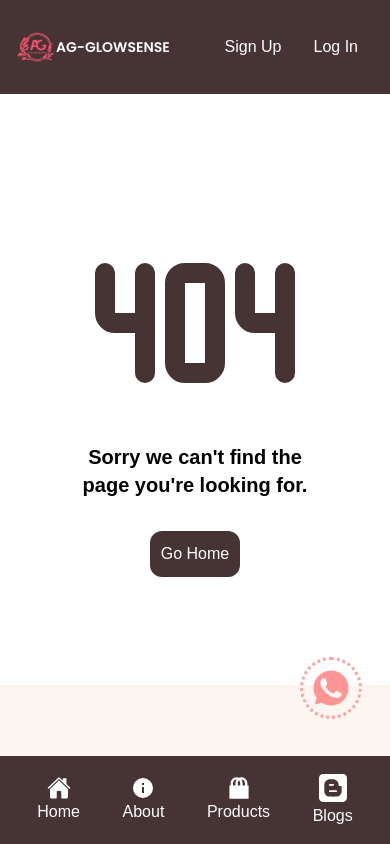
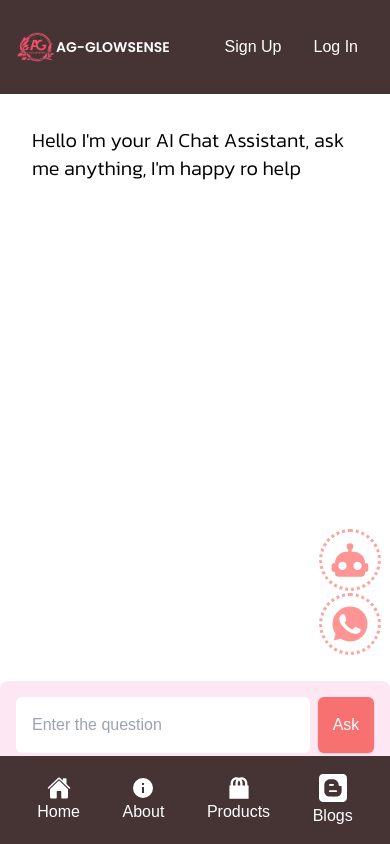
Before and after one commit to moloruntomiwa31/AG-Glowsense, a Vue app: page /chat in a window 390 px wide. Shown: the top 844 px of the page. Built offline with nearby package versions, Linux system fonts and the light colour scheme; no server answers; a web font is replaced by a local one.

Commit message:
#ai chat assistant

```diff
--- a/package.json
+++ b/package.json
@@ -9,6 +9,7 @@
   },
   "dependencies": {
     "@emailjs/browser": "^3.11.0",
+    "@google/generative-ai": "^0.17.1",
     "@vuelidate/core": "^2.0.3",
     "@vuelidate/validators": "^2.0.4",
     "aos": "^2.3.4",
--- a/src/App.vue
+++ b/src/App.vue
@@ -4,10 +4,26 @@
     <Toast v-show="toast.showToast" />
   </Transition>
   <RouterView />
+  <RouterLink
+    to="/chat"
+    class="fixed bottom-[16rem] right-[3%] md:bottom-4 lg:bottom-32 md:right-[9%] outline-dotted rounded-full outline-red-300 p-2 z-10"
+  >
+    <svg
+      xmlns="http://www.w3.org/2000/sv3"
+      width="40"
+      height="40"
+      viewBox="0 0 24 24"
+    >
+      <path
+        fill="#ff9494"
+        d="M12 2a2 2 0 0 1 2 2c0 .74-.4 1.39-1 1.73V7h1a7 7 0 0 1 7 7h1a1 1 0 0 1 1 1v3a1 1 0 0 1-1 1h-1v1a2 2 0 0 1-2 2H5a2 2 0 0 1-2-2v-1H2a1 1 0 0 1-1-1v-3a1 1 0 0 1 1-1h1a7 7 0 0 1 7-7h1V5.73c-.6-.34-1-.99-1-1.73a2 2 0 0 1 2-2M7.5 13A2.5 2.5 0 0 0 5 15.5A2.5 2.5 0 0 0 7.5 18a2.5 2.5 0 0 0 2.5-2.5A2.5 2.5 0 0 0 7.5 13m9 0a2.5 2.5 0 0 0-2.5 2.5a2.5 2.5 0 0 0 2.5 2.5a2.5 2.5 0 0 0 2.5-2.5a2.5 2.5 0 0 0-2.5-2.5"
+      />
+    </svg>
+  </RouterLink>
   <a
     href="https://wa.me/+2348113005790"
     target="_blank"
-    class="fixed bottom-32 md:bottom-4 right-[8%] outline-dotted rounded-full outline-red-300 p-2 z-10"
+    class="fixed bottom-[12rem] md:bottom-4 lg:bottom-32 right-[3%] outline-dotted rounded-full outline-red-300 p-2 z-10"
   >
     <svg
       xmlns="http://www.w3.org/2000/svg"
--- /dev/null
+++ b/src/components/chat/GeminiAI.vue
@@ -0,0 +1,61 @@
+<template>
+  <div class="flex flex-col h-[80vh]">
+    <div class="flex-grow overflow-y-auto p-8">
+      <h1 v-if="messages.length === 0" class="text-xl">
+        Hello I'm your AI Chat Assistant, ask me anything, I'm happy ro help
+      </h1>
+      <div v-else class="pb-4 text-2xl font-bold text-center">Let's chat</div>
+      <TransitionGroup name="message" tag="div">
+        <Messages :messages="messages" />
+      </TransitionGroup>
+    </div>
+    <form
+      class="bg-pink-100 p-4 flex gap-2 rounded-lg"
+      @submit.prevent="fetchAnswer"
+    >
+      <input
+        placeholder="Enter the question"
+        class="flex-grow p-4 rounded-md"
+        v-model="inputQuestion"
+      />
+      <Button
+        type="submit"
+        :disabled="!inputQuestion"
+        class="bg-red-400 p-3 rounded text-white w-14 h-14 cursor-pointer hover:bg-red-300"
+      >
+        {{ `${isLoading ? "......" : "Ask"}` }}
+      </Button>
+    </form>
+  </div>
+</template>
+
+<script setup>
+import { ref } from "vue";
+import { useGetGenerativeModelGP } from "../../composables/useGetGenerativeModelGP.js";
+import Button from "../fixed/Button.vue"
+import Messages from "./Messages.vue";
+
+const inputQuestion = ref("");
+const messages = ref([]);
+const aiAnswer = ref("");
+const isLoading = ref(false);
+
+const fetchAnswer = async () => {
+  if (!inputQuestion.value.trim()) return;
+  isLoading.value = true;
+  messages.value.push({ content: inputQuestion.value, isUser: true });
+
+  try {
+    aiAnswer.value = await useGetGenerativeModelGP(inputQuestion.value);
+    messages.value.push({ content: aiAnswer.value, isUser: false });
+  } catch (error) {
+    console.log({ error });
+  } finally {
+    isLoading.value = false;
+    inputQuestion.value = "";
+  }
+};
+</script>
+
+<style scoped>
+</style>
--- /dev/null
+++ b/src/components/chat/Messages.vue
@@ -0,0 +1,31 @@
+<template>
+  <div
+    v-for="message in messages"
+    :key="message.content"
+    :class="[
+      'p-4 rounded-md mb-4',
+      message.isUser ? 'bg-pink-100 ml-auto' : 'bg-gray-100 mr-auto',
+    ]"
+    style="max-width: 80%"
+  >
+    {{ message.content }}
+  </div>
+</template>
+
+<script setup>
+defineProps({
+  messages: Array,
+});
+</script>
+
+<style scoped>
+.message-enter-active,
+.message-leave-active {
+  transition: opacity 0.5s ease;
+}
+
+.message-enter-from,
+.message-leave-to {
+  opacity: 0;
+}
+</style>
--- /dev/null
+++ b/src/composables/useGenAi.js
@@ -0,0 +1,10 @@
+import { GoogleGenerativeAI } from "@google/generative-ai";
+
+export const useGenAi = async () => {
+  const genAI = new GoogleGenerativeAI(
+    import.meta.env.VITE_GEMINI_API_KEY,
+  );
+  const model = genAI.getGenerativeModel({ model: "gemini-1.5-flash" });
+
+  return model;
+};
--- /dev/null
+++ b/src/composables/useGetGenerativeModelGP.js
@@ -0,0 +1,10 @@
+import { useGenAi } from "./useGenAi.js";
+
+export const useGetGenerativeModelGP = async (prompt) => {
+  const model = await useGenAi("gemini-pro");
+  const result = await model.generateContent(prompt);
+  const response = result.response;
+  const text = response.text();
+
+  return text;
+};
--- a/src/router/index.js
+++ b/src/router/index.js
@@ -93,6 +93,14 @@ const router = createRouter({
         title: "AG-GLOWSENSE | BLOGS",
       },
     },
+    {
+      path: "/chat",
+      name: "chat",
+      component: () => import("../views/Chat.vue"),
+      meta: {
+        title: "AG-GLOWSENSE | CHAT",
+      },
+    },
   ],
 });
 
--- /dev/null
+++ b/src/views/Chat.vue
@@ -0,0 +1,11 @@
+<template>
+  <div>
+    <GeminiAI />
+  </div>
+</template>
+
+<script setup>
+import GeminiAI from "../components/chat/GeminiAI.vue";
+</script>
+
+<style scoped></style>
```
Also changed, not shown: 1 other file (tests, documents, lock files or other folders).
